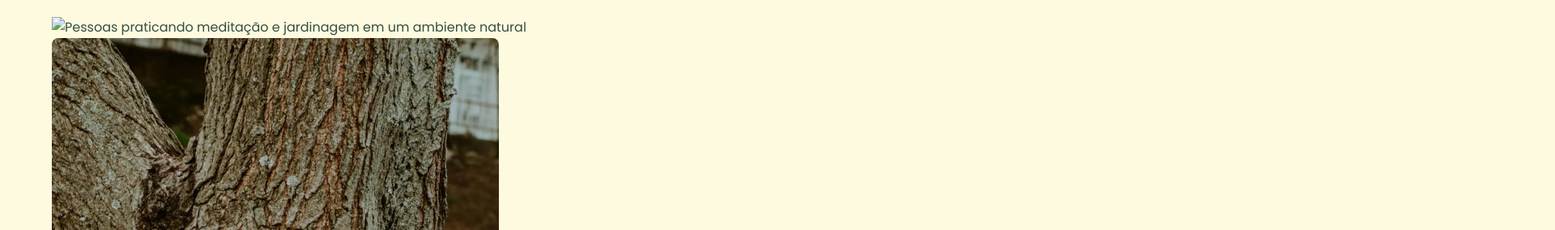
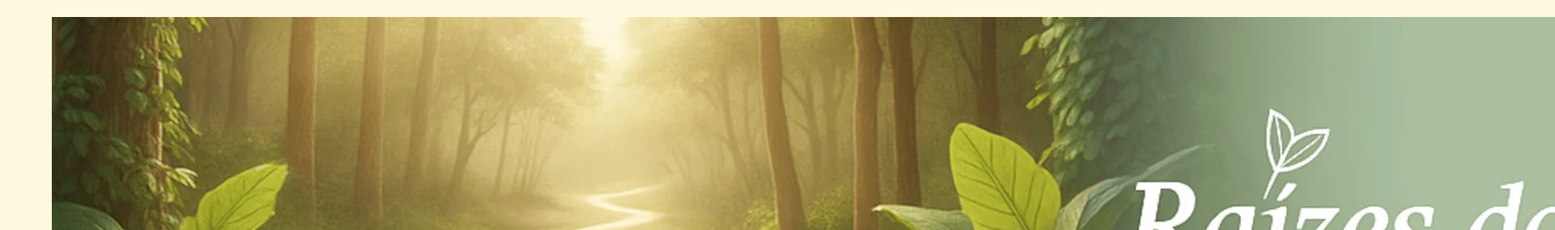
Before and after one commit to GeisianeLuciene/plataforma-ong-raizes-do-cuidado, a plain HTML site: page index.html in a window 1280 px wide. Shown: the part 89-373 px from the top of the page at 81% size, 1920 px wide, since content can reach past the window. Drawn offline with Linux system fonts and the light colour scheme.

Commit message:
Fix image sources and update content in index.html
Updated image sources and content in the main sections.

```diff
--- a/index.html
+++ b/index.html
@@ -30,8 +30,8 @@
 
     <main>
         <picture class="banner-principal">
-            <source srcset="imagens/banner-fundo.webp" type="image/webp">
-            <img src="imagens/banner-fundo.jpg" alt="Pessoas praticando meditação e jardinagem em um ambiente natural">
+            <source srcset="imagens/banner-principal.webp" type="image/webp">
+            <img src="imagens/banner-principal.jpg" alt="Pessoas praticando meditação e jardinagem em um ambiente natural">
     </picture>
         <section class="info-section">
             <div class="info-imagem">
@@ -77,4 +77,5 @@
     <script src="js/script.js"></script>
 
 </body>
+
 </html>
```
